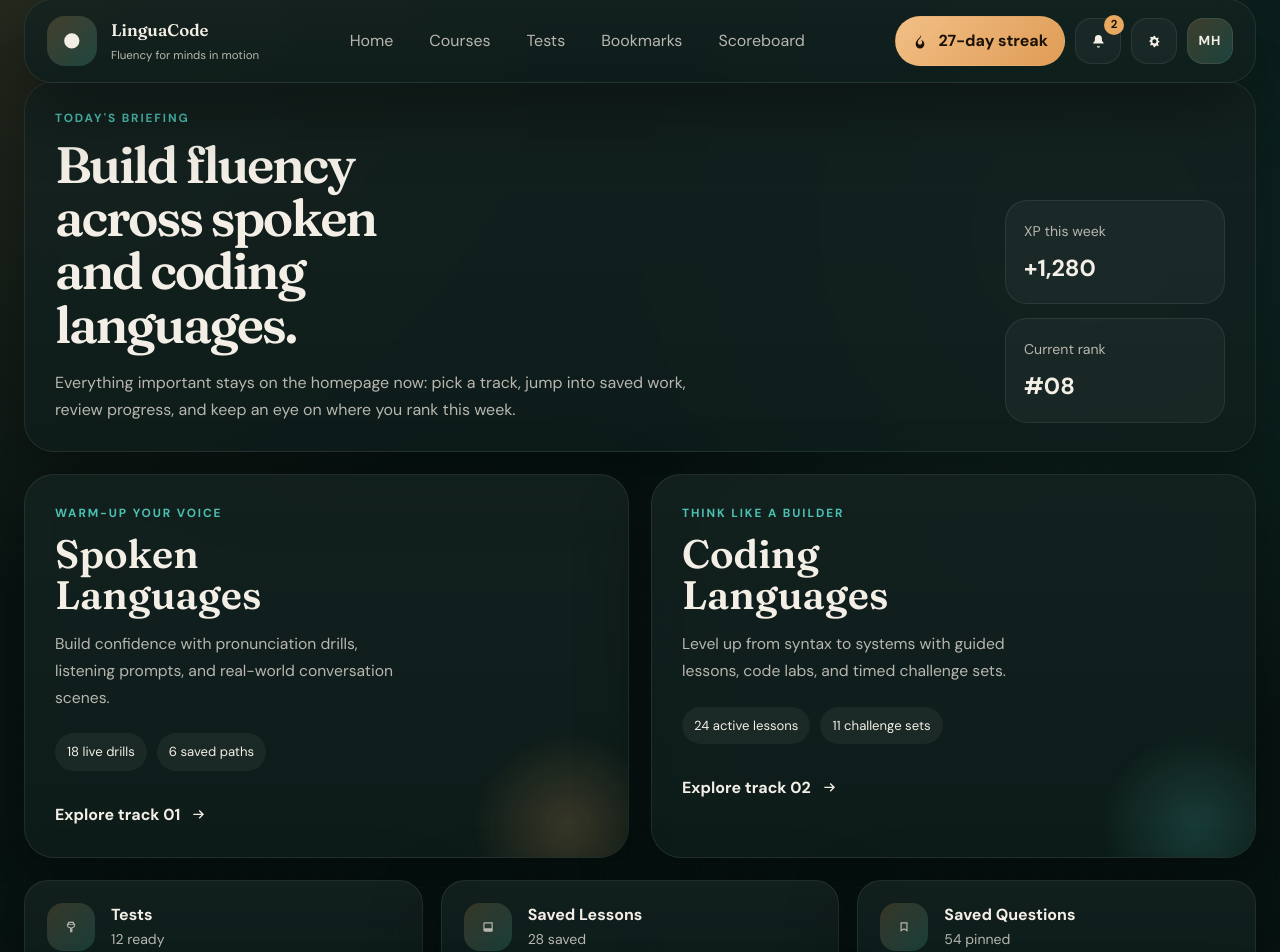
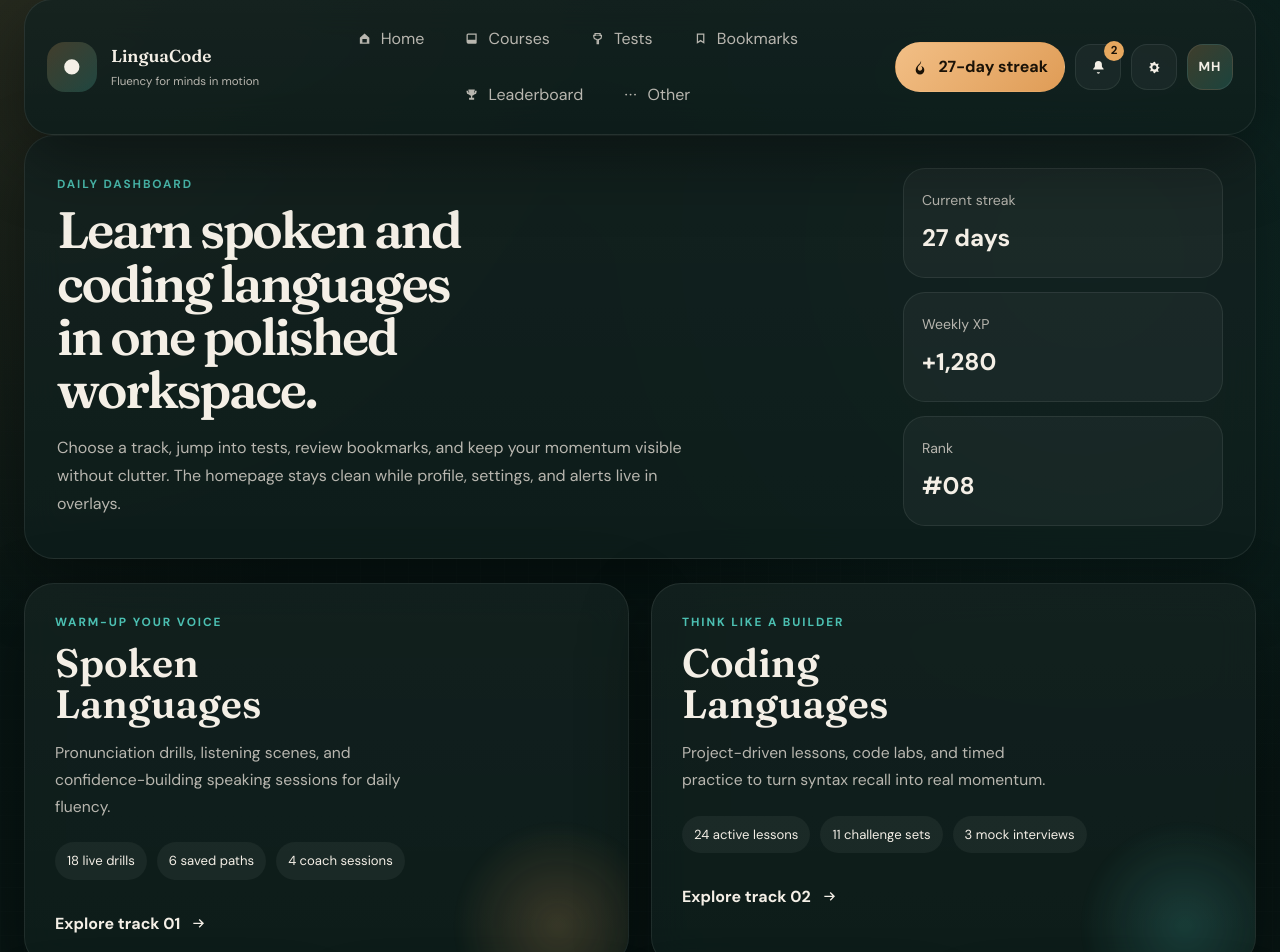
Before and after one commit to kaushikchirag2007-source/CodeQuest-AI, a React (Vite) app: page / in a window 1280 px wide. Shown: the part 49-1001 px from the top of the page. Built offline with nearby package versions, Linux system fonts and the light colour scheme.

Commit message:
update the homepage ui

```diff
--- a/src/App.jsx
+++ b/src/App.jsx
@@ -1,12 +1,19 @@
 import React, { useEffect, useMemo, useRef, useState } from 'react';
 
-const navItems = ['Home', 'Courses', 'Tests', 'Bookmarks', 'Scoreboard'];
+const navItems = [
+  { id: 'home', label: 'Home', icon: HomeIcon },
+  { id: 'courses', label: 'Courses', icon: CourseIcon },
+  { id: 'tests', label: 'Tests', icon: TestIcon },
+  { id: 'bookmarks', label: 'Bookmarks', icon: BookmarkIcon },
+  { id: 'leaderboard', label: 'Leaderboard', icon: TrophyIcon },
+  { id: 'other', label: 'Other', icon: MoreIcon }
+];
 
 const user = {
   name: 'Maya Hart',
   username: '@maya.lingua',
   email: 'maya@linguacode.app',
-  password: '••••••••••••',
+  password: '************',
   phone: '+1 (415) 555-0198',
   memberSince: 'June 2024',
   avatar: 'MH',
@@ -28,22 +35,23 @@ const courseCards = [
     id: 'spoken',
     eyebrow: 'Warm-up your voice',
     title: 'Spoken Languages',
-    description: 'Build confidence with pronunciation drills, listening prompts, and real-world conversation scenes.',
-    stats: ['18 live drills', '6 saved paths']
+    description: 'Pronunciation drills, listening scenes, and confidence-building speaking sessions for daily fluency.',
+    stats: ['18 live drills', '6 saved paths', '4 coach sessions']
   },
   {
     id: 'coding',
     eyebrow: 'Think like a builder',
     title: 'Coding Languages',
-    description: 'Level up from syntax to systems with guided lessons, code labs, and timed challenge sets.',
-    stats: ['24 active lessons', '11 challenge sets']
+    description: 'Project-driven lessons, code labs, and timed practice to turn syntax recall into real momentum.',
+    stats: ['24 active lessons', '11 challenge sets', '3 mock interviews']
   }
 ];
 
 const quickActions = [
-  { label: 'Tests', count: '12 ready', icon: TestIcon },
-  { label: 'Saved Lessons', count: '28 saved', icon: CourseIcon },
-  { label: 'Saved Questions', count: '54 pinned', icon: BookmarkIcon }
+  { label: 'Tests', count: '12 ready', subtitle: 'Mock exams and skill checks', icon: TestIcon },
+  { label: 'Saved Lessons', count: '28 saved', subtitle: 'Continue where you paused', icon: CourseIcon },
+  { label: 'Bookmarks', count: '54 pinned', subtitle: 'Questions, notes, and snippets', icon: BookmarkIcon },
+  { label: 'Leaderboard', count: 'Top 20%', subtitle: 'Track your weekly standing', icon: TrophyIcon }
 ];
 
 const scoreboard = [
@@ -62,9 +70,9 @@ const bookmarks = [
 ];
 
 const notifications = [
-  { title: 'Your weekly digest is ready', detail: 'See where your coding accuracy improved this week.', unread: true },
-  { title: 'French Speaking Sprint unlocked', detail: 'Two new conversation drills were added this morning.', unread: true },
-  { title: 'Bookmark sync completed', detail: 'Your saved CODE and TEST items are now up to date.', unread: false }
+  { title: 'Weekly digest is ready', detail: 'Your coding accuracy improved by 6% this week.', unread: true },
+  { title: 'French sprint updated', detail: 'Two new conversation drills were added today.', unread: true },
+  { title: 'Bookmarks synced', detail: 'All saved CODE and TEST items are now up to date.', unread: false }
 ];
 
 const weeklyBars = [
@@ -136,21 +144,26 @@ function App() {
 
           <main className="page-content">
             <section className="dashboard-hero panel-surface">
-              <div>
-                <p className="eyebrow">Today&apos;s briefing</p>
-                <h1>Build fluency across spoken and coding languages.</h1>
+              <div className="hero-copy-wrap">
+                <p className="eyebrow">Daily dashboard</p>
+                <h1>Learn spoken and coding languages in one polished workspace.</h1>
                 <p className="hero-copy">
-                  Everything important stays on the homepage now: pick a track, jump into saved work,
-                  review progress, and keep an eye on where you rank this week.
+                  Choose a track, jump into tests, review bookmarks, and keep your momentum visible without
+                  clutter. The homepage stays clean while profile, settings, and alerts live in overlays.
                 </p>
               </div>
+
               <div className="hero-meta">
                 <div className="hero-chip">
-                  <span>XP this week</span>
+                  <span>Current streak</span>
+                  <strong>{user.streak} days</strong>
+                </div>
+                <div className="hero-chip">
+                  <span>Weekly XP</span>
                   <strong>+1,280</strong>
                 </div>
                 <div className="hero-chip">
-                  <span>Current rank</span>
+                  <span>Rank</span>
                   <strong>{user.rank}</strong>
                 </div>
               </div>
@@ -224,17 +237,22 @@ function TopNav({ streak, notificationCount, openPanel, setOpenPanel }) {
           <CompassIcon />
         </div>
         <div>
-          <p className="rail-title">LinguaCode</p>
-          <p className="rail-subtitle">Fluency for minds in motion</p>
+          <p className="brand-title">LinguaCode</p>
+          <p className="brand-subtitle">Fluency for minds in motion</p>
         </div>
       </div>
 
       <nav className="top-links" aria-label="Primary">
-        {navItems.map((item) => (
-          <button key={item} type="button" className="top-link">
-            {item}
-          </button>
-        ))}
+        {navItems.map((item) => {
+          const Icon = item.icon;
+
+          return (
+            <button key={item.id} type="button" className="top-link">
+              <Icon />
+              <span>{item.label}</span>
+            </button>
+          );
+        })}
       </nav>
 
       <div className="top-actions">
@@ -301,9 +319,10 @@ function QuickActionCard({ action }) {
       <span className="quick-icon">
         <Icon />
       </span>
-      <div>
+      <div className="quick-copy">
         <p>{action.label}</p>
-        <span>{action.count}</span>
+        <strong>{action.count}</strong>
+        <span>{action.subtitle}</span>
       </div>
     </button>
   );
@@ -315,7 +334,7 @@ function ScoreboardPanel() {
       <div className="section-head">
         <div>
           <p className="eyebrow">Competitive pulse</p>
-          <h3>Weekly scoreboard</h3>
+          <h3>Weekly leaderboard</h3>
         </div>
         <span className="section-chip">Top 20%</span>
       </div>
@@ -517,7 +536,7 @@ function SettingsPanel({
       <div className="sidebar-scroll">
         <section>
           <p className="eyebrow">Settings</p>
-          <h2 className="sidebar-title">Appearance, alerts, and support</h2>
+          <h2 className="sidebar-title">Appearance, alerts, account, and support</h2>
         </section>
 
         <section className="settings-group">
@@ -564,6 +583,9 @@ function SettingsPanel({
 
         <section className="settings-group">
           <h3>Account</h3>
+          <DetailRow label="Username" value={user.username} />
+          <DetailRow label="Email" value={user.email} />
+          <DetailRow label="Phone" value={user.phone} />
           <SettingChoiceRow
             label="Privacy"
             value={privacy}
@@ -681,6 +703,14 @@ function CompassIcon() {
   );
 }
 
+function HomeIcon() {
+  return (
+    <svg viewBox="0 0 24 24" aria-hidden="true">
+      <path d="M4.5 10.8 12 4l7.5 6.8V20H4.5v-9.2Zm4 7.2h7v-5.2h-7V18Z" />
+    </svg>
+  );
+}
+
 function CourseIcon() {
   return (
     <svg viewBox="0 0 24 24" aria-hidden="true">
@@ -701,6 +731,22 @@ function BookmarkIcon() {
   return (
     <svg viewBox="0 0 24 24" aria-hidden="true">
       <path d="M6 4h12v16l-6-3.6L6 20V4Zm2 2v10.4l4-2.4 4 2.4V6H8Z" />
+    </svg>
+  );
+}
+
+function TrophyIcon() {
+  return (
+    <svg viewBox="0 0 24 24" aria-hidden="true">
+      <path d="M7 4h10v2h3v1.5A4.5 4.5 0 0 1 16.2 12 5.1 5.1 0 0 1 13 14v3h3v3H8v-3h3v-3a5.1 5.1 0 0 1-3.2-2A4.5 4.5 0 0 1 4 7.5V6h3V4Zm10 4V6h-1v2a6.9 6.9 0 0 1-.2 1.6A2.5 2.5 0 0 0 17 8Zm-10 0a2.5 2.5 0 0 0 1.2 1.6A6.9 6.9 0 0 1 8 8V6H7v2Z" />
+    </svg>
+  );
+}
+
+function MoreIcon() {
+  return (
+    <svg viewBox="0 0 24 24" aria-hidden="true">
+      <path d="M5 10.5a1.5 1.5 0 1 0 0 3 1.5 1.5 0 0 0 0-3Zm7 0a1.5 1.5 0 1 0 0 3 1.5 1.5 0 0 0 0-3Zm7 0a1.5 1.5 0 1 0 0 3 1.5 1.5 0 0 0 0-3Z" />
     </svg>
   );
 }
--- a/src/style.css
+++ b/src/style.css
@@ -95,11 +95,11 @@
   .top-nav {
     position: sticky;
     top: 24px;
-    z-index: 5;
-    display: flex;
+    z-index: 10;
+    display: grid;
+    grid-template-columns: auto minmax(0, 1fr) auto;
     align-items: center;
-    justify-content: space-between;
-    gap: 24px;
+    gap: 18px;
     padding: 16px 22px;
     border-radius: 28px;
   }
@@ -123,13 +123,13 @@
     flex: none;
   }
 
-  .rail-title {
+  .brand-title {
     margin: 0;
     font-family: "Fraunces", serif;
-    font-size: 1.05rem;
+    font-size: 1.08rem;
   }
 
-  .rail-subtitle {
+  .brand-subtitle {
     margin: 4px 0 0;
     color: var(--muted);
     font-size: 0.72rem;
@@ -139,23 +139,31 @@
     display: flex;
     align-items: center;
     justify-content: center;
-    gap: 8px;
-    flex: 1;
+    gap: 10px;
     min-width: 0;
     flex-wrap: wrap;
   }
 
   .top-link {
+    display: inline-flex;
+    align-items: center;
+    gap: 9px;
     border-radius: 999px;
     padding: 10px 14px;
     color: var(--muted);
-    transition: color 180ms ease, background-color 180ms ease, transform 180ms ease;
+    border: 1px solid transparent;
+    transition: color 180ms ease, background-color 180ms ease, transform 180ms ease, border-color 180ms ease;
   }
 
   .top-link:hover {
     color: var(--text);
-    background: rgba(255, 255, 255, 0.05);
+    border-color: var(--line);
+    background: rgba(255, 255, 255, 0.04);
     transform: translateY(-1px);
+  }
+
+  .top-link svg {
+    font-size: 0.95rem;
   }
 
   .top-actions {
@@ -231,17 +239,22 @@
 
   .page-content {
     display: grid;
-    gap: 22px;
-    padding-top: 22px;
+    gap: 24px;
+    padding-top: 24px;
   }
 
   .dashboard-hero {
-    display: flex;
-    align-items: end;
-    justify-content: space-between;
+    display: grid;
+    grid-template-columns: minmax(0, 1.2fr) 320px;
     gap: 24px;
-    padding: 28px 30px;
+    align-items: stretch;
+    padding: 32px;
     border-radius: 30px;
+  }
+
+  .hero-copy-wrap {
+    display: grid;
+    align-content: center;
   }
 
   .eyebrow {
@@ -264,7 +277,7 @@
   }
 
   .dashboard-hero h1 {
-    font-size: clamp(2rem, 4vw, 3.9rem);
+    font-size: clamp(2.2rem, 4vw, 4rem);
     letter-spacing: -0.045em;
     max-width: 12ch;
   }
@@ -273,17 +286,19 @@
     max-width: 58ch;
     margin: 18px 0 0;
     color: var(--muted);
-    line-height: 1.7;
+    line-height: 1.75;
     font-size: 1rem;
   }
 
   .hero-meta {
     display: grid;
     gap: 14px;
-    min-width: 220px;
   }
 
   .hero-chip {
+    display: grid;
+    align-content: center;
+    min-height: 110px;
     border: 1px solid var(--line);
     background: var(--panel-soft);
     border-radius: 22px;
@@ -308,7 +323,7 @@
   .stat-card strong {
     display: block;
     margin-top: 8px;
-    font-size: 1.45rem;
+    font-size: 1.5rem;
     color: var(--text);
   }
 
@@ -330,8 +345,8 @@
     content: "";
     position: absolute;
     inset: auto -40px -70px auto;
-    width: 200px;
-    height: 200px;
+    width: 220px;
+    height: 220px;
     border-radius: 999px;
     opacity: 0.72;
     filter: blur(4px);
@@ -346,7 +361,7 @@
   }
 
   .course-card h2 {
-    font-size: clamp(2rem, 3.1vw, 2.9rem);
+    font-size: clamp(2rem, 3.1vw, 3rem);
     max-width: 10ch;
   }
 
@@ -384,13 +399,13 @@
 
   .quick-actions {
     display: grid;
-    grid-template-columns: repeat(3, minmax(0, 1fr));
+    grid-template-columns: repeat(4, minmax(0, 1fr));
     gap: 18px;
   }
 
   .quick-card {
     display: flex;
-    align-items: center;
+    align-items: flex-start;
     gap: 16px;
     padding: 22px;
     border-radius: 24px;
@@ -414,6 +429,11 @@
     flex: none;
   }
 
+  .quick-copy {
+    display: grid;
+    gap: 4px;
+  }
+
   .quick-card p,
   .score-row p,
   .bookmark-item h4,
@@ -426,9 +446,15 @@
     font-weight: 700;
   }
 
+  .quick-copy strong,
+  .score-row strong,
+  .detail-row strong {
+    color: var(--text);
+  }
+
   .dashboard-grid {
     display: grid;
-    grid-template-columns: minmax(0, 1fr) 360px;
+    grid-template-columns: minmax(0, 1.2fr) 380px;
     gap: 22px;
     align-items: start;
   }
@@ -584,7 +610,7 @@
     grid-template-columns: repeat(7, minmax(0, 1fr));
     gap: 14px;
     align-items: end;
-    min-height: 220px;
+    min-height: 240px;
   }
 
   .chart-column {
@@ -614,7 +640,7 @@
     position: absolute;
     top: 96px;
     right: 24px;
-    width: min(420px, calc(100vw - 32px));
+    width: min(440px, calc(100vw - 32px));
     pointer-events: auto;
   }
 
@@ -893,11 +919,10 @@
     }
   }
 
-  @media (max-width: 1120px) {
-    .top-nav,
-    .dashboard-hero {
-      flex-direction: column;
-      align-items: flex-start;
+  @media (max-width: 1240px) {
+    .top-nav {
+      grid-template-columns: 1fr;
+      justify-items: start;
     }
 
     .top-links {
@@ -910,8 +935,13 @@
       flex-wrap: wrap;
     }
 
+    .dashboard-hero,
     .dashboard-grid {
       grid-template-columns: 1fr;
+    }
+
+    .quick-actions {
+      grid-template-columns: repeat(2, minmax(0, 1fr));
     }
   }
 
```
Also changed, not shown: 1 other file (tests, documents, lock files or other folders).
